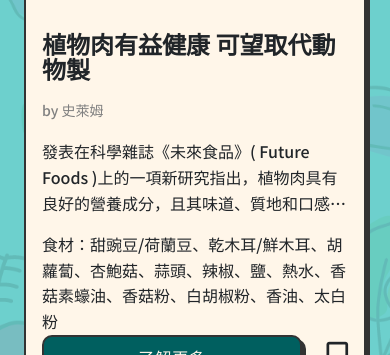
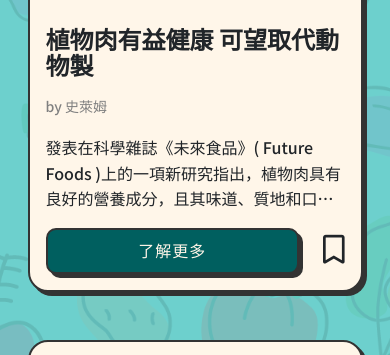
Before and after one commit to lem0602/bearsu, a PHP site: page /article_collect.html in a window 390 px wide. Shown: the part 774-1129 px from the top of the page. Run offline with PHP 8.4, Linux system fonts and the light colour scheme.

Commit message:
[ update ] article_collect.

```diff
--- a/article_collect.html
+++ b/article_collect.html
@@ -37,6 +37,7 @@
 </head>
 
 <body>
+    <header>
         <!-- mobile-nav -->
         <section id="mobile-nav" class="d-lg-none">
             <div class="page">
@@ -55,7 +56,6 @@
                             <span class="icon-bar"></span>
                         </div>
                     </div>
-
                     <!-- nav list -->
                     <div id="nav-content" tabindex="0">
                         <ul>
@@ -139,49 +139,50 @@
                 </div>
             </div>
         </div>
+    </header>
 
-    <section id="avatar">
+    <main>
         <div class="container">
             <div class="row">
+                <section id="avatar-menu" class="col-md-2">
                     <div class="avatar-box">
                         <div class="avatar">
                             <img src="./images/mug_shot_04.png" alt="">
                         </div>
                         <h3>已分享食譜 0</h3>
                     </div>
-            </div>
-        </div>
-    </section>
-
-    <section id="menu">
-        <div class="container">
-            <div class="row">
                     <ul class="membermenulist">
-                    <li class=" membermenu">
+                        <li class="col membermenu">
                             <a href="#0">
                                 <h3>會員資料</h3>
                             </a>
                         </li>
-                    <li class=" membermenu">
+                        <li class="col membermenu">
                             <a href="#0">
                                 <h3>訂單記錄</h3>
                             </a>
                         </li>
-                    <li class=" membermenu">
+                        <li class="col membermenu">
                             <a href="#0">
                                 <h3>我的食譜</h3>
                             </a>
                         </li>
-                    <li class=" membermenu">
+                        <li class="col membermenu">
                             <a href="#0">
                                 <h3>收藏</h3>
                             </a>
                         </li>
                     </ul>
+                </section>
 
+                <div class="main-container col-md-9 offset-md-1">
+                    <section id="menu">
                         <div class="collection-nav">
                             <a href="#0" class="lightbutton">
                                 <h4>廚藝教室</h4>
+                            </a>
+                            <a href="#0" class="lightbutton">
+                                <h4>節氣食譜</h4>
                             </a>
                             <a href="#0" class="lightbutton">
                                 <h4>食譜</h4>
@@ -193,38 +194,31 @@
                                 <h4>文章</h4>
                             </a>
                         </div>
-            </div>
-        </div>
                     </section>
 
                     <section id="collection-main">
-        <div class="container">
-            <div class="row">
                         <div class="collection-list">
                             <div class="article-content">
-                        <div class="article-img">
+                                <div class="article-img col-md">
                                     <img src="./images/article_05_01.jpeg" alt="" />
                                 </div>
-                        <div class="contant">
+
+                                <div class="contant col-md">
                                     <div class="title">
                                         <h2>
                                             植物肉有益健康 可望取代動物製
                                         </h2>
+                                        <div class="bookmark d-none d-lg-block">
+                                            <i class="fa-regular fa-bookmark"></i>
+                                        </div>
                                         <p class="d-lg-none">by 史萊姆</p>
                                     </div>
-
                                     <p class="d-none d-lg-block">by 史萊姆</p>
-
                                     <h4 class="introduction">
                                         發表在科學雜誌《未來食品》( Future Foods
                                         )上的一項新研究指出，植物肉具有良好的營養成分，且其味道、質地和口感，是參考動物肉複製而成，因此植物肉有機會取代動物製品，提供消費者環境永續的選擇。若未來加工和成分更加創新，增進植物肉營養價值指日可待。
                                         植物肉對健康的益處康」，植物肉僅占 14%，且植物肉和奶製品有助於減重和增肌，並可用於幫助患有特定健康狀況的人，每天食用植物肉可使髖部骨折風險降低49%。
                                     </h4>
-
-                            <h4 class="Ingredients">
-                                食材：甜豌豆/荷蘭豆、乾木耳/鮮木耳、胡蘿蔔、杏鮑菇、蒜頭、辣椒、鹽、熱水、香菇素蠔油、香菇粉、白胡椒粉、香油、太白粉
-                            </h4>
-
                                     <div class="article-btn">
                                         <a class="darkbutton" href="#0">
                                             <h4>了解更多</h4>
@@ -237,25 +231,26 @@
                             </div>
 
                             <div class="article-content">
-                        <div class="article-img">
+                                <div class="article-img col-md">
                                     <img src="./images/article_05_01.jpeg" alt="" />
                                 </div>
-                        <div class="contant">
+
+                                <div class="contant col-md">
                                     <div class="title">
                                         <h2>
                                             植物肉有益健康 可望取代動物製
                                         </h2>
+                                        <div class="bookmark d-none d-lg-block">
+                                            <i class="fa-regular fa-bookmark"></i>
+                                        </div>
                                         <p class="d-lg-none">by 史萊姆</p>
                                     </div>
-
                                     <p class="d-none d-lg-block">by 史萊姆</p>
-
                                     <h4 class="introduction">
                                         發表在科學雜誌《未來食品》( Future Foods
                                         )上的一項新研究指出，植物肉具有良好的營養成分，且其味道、質地和口感，是參考動物肉複製而成，因此植物肉有機會取代動物製品，提供消費者環境永續的選擇。若未來加工和成分更加創新，增進植物肉營養價值指日可待。
                                         植物肉對健康的益處康」，植物肉僅占 14%，且植物肉和奶製品有助於減重和增肌，並可用於幫助患有特定健康狀況的人，每天食用植物肉可使髖部骨折風險降低49%。
                                     </h4>
-
                                     <div class="article-btn">
                                         <a class="darkbutton" href="#0">
                                             <h4>了解更多</h4>
@@ -268,25 +263,26 @@
                             </div>
 
                             <div class="article-content">
-                        <div class="article-img">
+                                <div class="article-img col-md">
                                     <img src="./images/article_05_01.jpeg" alt="" />
                                 </div>
-                        <div class="contant">
+
+                                <div class="contant col-md">
                                     <div class="title">
                                         <h2>
                                             植物肉有益健康 可望取代動物製
                                         </h2>
+                                        <div class="bookmark d-none d-lg-block">
+                                            <i class="fa-regular fa-bookmark"></i>
+                                        </div>
                                         <p class="d-lg-none">by 史萊姆</p>
                                     </div>
-
                                     <p class="d-none d-lg-block">by 史萊姆</p>
-
                                     <h4 class="introduction">
                                         發表在科學雜誌《未來食品》( Future Foods
                                         )上的一項新研究指出，植物肉具有良好的營養成分，且其味道、質地和口感，是參考動物肉複製而成，因此植物肉有機會取代動物製品，提供消費者環境永續的選擇。若未來加工和成分更加創新，增進植物肉營養價值指日可待。
                                         植物肉對健康的益處康」，植物肉僅占 14%，且植物肉和奶製品有助於減重和增肌，並可用於幫助患有特定健康狀況的人，每天食用植物肉可使髖部骨折風險降低49%。
                                     </h4>
-
                                     <div class="article-btn">
                                         <a class="darkbutton" href="#0">
                                             <h4>了解更多</h4>
@@ -299,25 +295,26 @@
                             </div>
 
                             <div class="article-content">
-                        <div class="article-img">
+                                <div class="article-img col-md">
                                     <img src="./images/article_05_01.jpeg" alt="" />
                                 </div>
-                        <div class="contant">
+
+                                <div class="contant col-md">
                                     <div class="title">
                                         <h2>
                                             植物肉有益健康 可望取代動物製
                                         </h2>
+                                        <div class="bookmark d-none d-lg-block">
+                                            <i class="fa-regular fa-bookmark"></i>
+                                        </div>
                                         <p class="d-lg-none">by 史萊姆</p>
                                     </div>
-
                                     <p class="d-none d-lg-block">by 史萊姆</p>
-
                                     <h4 class="introduction">
                                         發表在科學雜誌《未來食品》( Future Foods
                                         )上的一項新研究指出，植物肉具有良好的營養成分，且其味道、質地和口感，是參考動物肉複製而成，因此植物肉有機會取代動物製品，提供消費者環境永續的選擇。若未來加工和成分更加創新，增進植物肉營養價值指日可待。
                                         植物肉對健康的益處康」，植物肉僅占 14%，且植物肉和奶製品有助於減重和增肌，並可用於幫助患有特定健康狀況的人，每天食用植物肉可使髖部骨折風險降低49%。
                                     </h4>
-
                                     <div class="article-btn">
                                         <a class="darkbutton" href="#0">
                                             <h4>了解更多</h4>
@@ -330,25 +327,26 @@
                             </div>
 
                             <div class="article-content">
-                        <div class="article-img">
+                                <div class="article-img col-md">
                                     <img src="./images/article_05_01.jpeg" alt="" />
                                 </div>
-                        <div class="contant">
+
+                                <div class="contant col-md">
                                     <div class="title">
                                         <h2>
                                             植物肉有益健康 可望取代動物製
                                         </h2>
+                                        <div class="bookmark d-none d-lg-block">
+                                            <i class="fa-regular fa-bookmark"></i>
+                                        </div>
                                         <p class="d-lg-none">by 史萊姆</p>
                                     </div>
-
                                     <p class="d-none d-lg-block">by 史萊姆</p>
-
                                     <h4 class="introduction">
                                         發表在科學雜誌《未來食品》( Future Foods
                                         )上的一項新研究指出，植物肉具有良好的營養成分，且其味道、質地和口感，是參考動物肉複製而成，因此植物肉有機會取代動物製品，提供消費者環境永續的選擇。若未來加工和成分更加創新，增進植物肉營養價值指日可待。
                                         植物肉對健康的益處康」，植物肉僅占 14%，且植物肉和奶製品有助於減重和增肌，並可用於幫助患有特定健康狀況的人，每天食用植物肉可使髖部骨折風險降低49%。
                                     </h4>
-
                                     <div class="article-btn">
                                         <a class="darkbutton" href="#0">
                                             <h4>了解更多</h4>
@@ -360,10 +358,11 @@
                                 </div>
                             </div>
                         </div>
-
+                    </section>
                 </div>
             </div>
-    </section>
+        </div>
+    </main>
 
     <section id="footer">
         <footer>
--- a/css/article_collect.css
+++ b/css/article_collect.css
@@ -28,11 +35,12 @@ body {
     width: 100%;
 }
 
-/* menu */
-#menu {
-    padding: 0 24px;
+/* main-container */
+.main-container {
+    padding: 0 27.5px;
 }
 
+/* menu */
 .membermenulist {
     display: flex;
     justify-content: center;
@@ -122,18 +125,19 @@ body {
     }
 }
 
-/* collection-main */
-.collection-list {
-    width: 100%;
-    padding: 0 24px;
+@media screen and (min-width: 570px) {
+    .collection-nav a h4{
+        font-size: 2rem;
+    }
 }
 
+/* collection-main */
 .article-content {
     display: flex;
     flex-direction: column;
     width: 100%;
     background-color: var(--mybeige);
-    box-shadow: 4px 4px 0 var(--myblack);
+    box-shadow: var(--box-shadow);
     border: 2px solid var(--myblack);
     border-radius: 20px;
     padding: 16px;
```
Also changed, not shown: other parts of css/article_collect.css (+19 -15 lines), css/recipe_collect.css (+5 -15 lines). Lines whose indentation alone changed are shown as unchanged.
